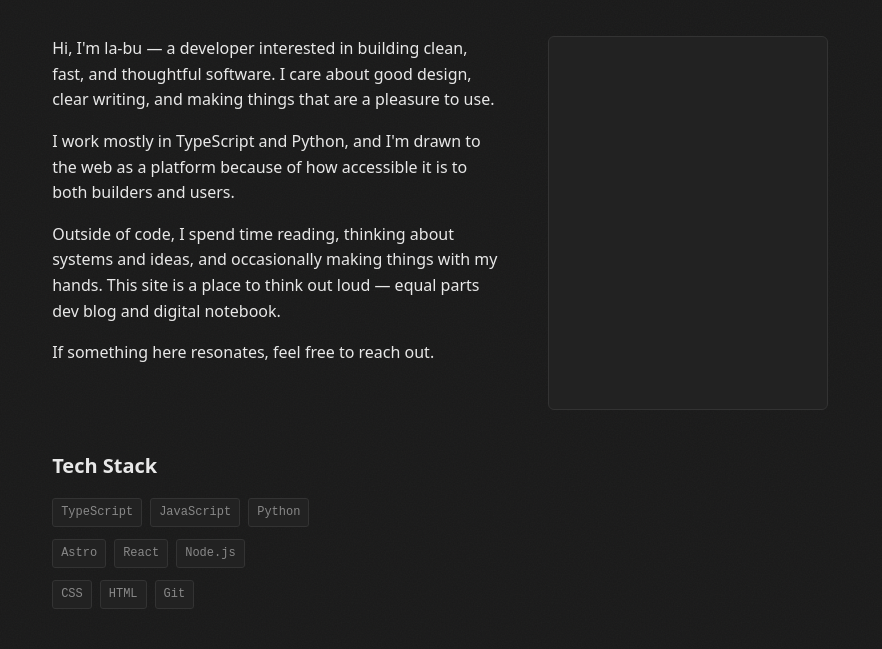
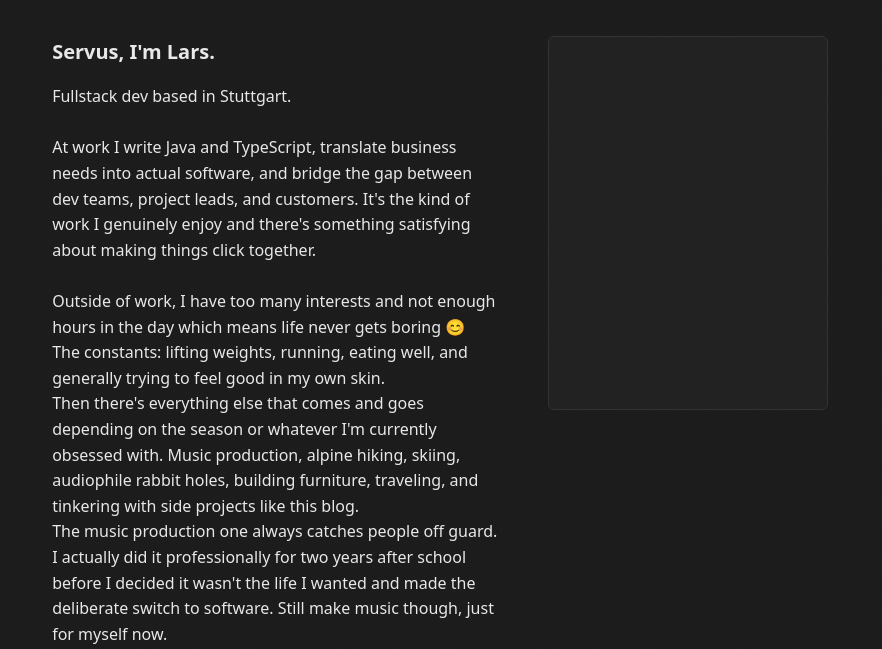
Before and after one commit to la-bu/la-bu.github.io, an Astro site: page /about in a window 1280 px wide. Shown: the part 151-800 px from the top of the page, without its empty margins (200-1082 px from the left). Built offline with nearby package versions, Linux system fonts and the light colour scheme; Astro itself is replaced by a stand-in of ours.

Commit message:
Add initial content

```diff
--- a/src/data/projects.ts
+++ b/src/data/projects.ts
@@ -8,20 +8,21 @@ export interface Project {
 
 export const projects: Project[] = [
   {
-    name: 'la-bu.github.io',
-    description: 'Personal blog and portfolio built with Astro 5, MDX, and plain CSS. Deployed to GitHub Pages.',
-    github: 'https://github.com/la-bu/la-bu.github.io',
-    tags: ['Astro', 'TypeScript', 'CSS', 'MDX'],
+    name: "la-bu.github.io",
+    description: "Personal blog and portfolio built with Astro 5, MDX, and plain CSS. Deployed to GitHub Pages.",
+    github: "https://github.com/la-bu/la-bu.github.io",
+    tags: ["Astro", "TypeScript", "CSS", "MDX"],
   },
   {
-    name: 'Placeholder Project',
-    description: 'A placeholder for a future project. Update this with your real work.',
-    tags: ['TypeScript', 'Node.js'],
+    name: "Coin Watcher",
+    description: "Project for my Programmer Apprenticeship finals. Displays Crypro prices in real time.",
+    github: "https://github.com/la-bu/coin-watcher",
+    tags: ["Java", "Typescript", "React", "gRPC"],
   },
 ];
 
 export const skills: string[][] = [
-  ['TypeScript', 'JavaScript', 'Python'],
-  ['Astro', 'React', 'Node.js'],
-  ['CSS', 'HTML', 'Git'],
+  ["Java", "TypeScript", "Kotlin"],
+  ["Angular", "React", "Spring Boot", "Nest.js"],
+  ["CSS", "HTML", "Git"],
 ];
--- a/src/pages/about.astro
+++ b/src/pages/about.astro
@@ -1,6 +1,6 @@
 ---
-import BaseLayout from '../layouts/BaseLayout.astro';
-import { skills } from '../data/projects';
+import BaseLayout from "../layouts/BaseLayout.astro";
+import { skills } from "../data/projects";
 ---
 
 <BaseLayout title="About — la-bu" description="A little bit about me.">
@@ -11,22 +11,25 @@ import { skills } from '../data/projects';
 
     <div class="hero">
       <div class="text">
+        <h2>Servus, I'm Lars.</h2>
         <p>
-          Hi, I'm la-bu — a developer interested in building clean, fast, and
-          thoughtful software. I care about good design, clear writing, and making
-          things that are a pleasure to use.
-        </p>
-        <p>
-          I work mostly in TypeScript and Python, and I'm drawn to the web as a
-          platform because of how accessible it is to both builders and users.
-        </p>
-        <p>
-          Outside of code, I spend time reading, thinking about systems and ideas,
-          and occasionally making things with my hands. This site is a place to
-          think out loud — equal parts dev blog and digital notebook.
-        </p>
-        <p>
-          If something here resonates, feel free to reach out.
+          Fullstack dev based in Stuttgart. <br /><br />
+
+          At work I write Java and TypeScript, translate business needs into actual software, and bridge the gap between dev teams,
+          project leads, and customers. It's the kind of work I genuinely enjoy and there's something satisfying about making things
+          click together.<br /><br />
+
+          Outside of work, I have too many interests and not enough hours in the day which means life never gets boring 😊 <br />
+          The constants: lifting weights, running, eating well, and generally trying to feel good in my own skin.<br />
+          Then there's everything else that comes and goes depending on the season or whatever I'm currently obsessed with. Music production,
+          alpine hiking, skiing, audiophile rabbit holes, building furniture, traveling, and tinkering with side projects like this blog.
+          <br />
+          The music production one always catches people off guard. I actually did it professionally for two years after school before I
+          decided it wasn't the life I wanted and made the deliberate switch to software. Still make music though, just for myself now.
+          <br />
+          This blog is a mix of whatever I feel like writing about. Tech posts when I learn something worth sharing, music nerd stuff when
+          I'm deep in a rabbit hole, travel logs, build diaries, random thoughts. No strict format, just things I want to put out into the
+          world.
         </p>
       </div>
 
@@ -38,13 +41,15 @@ import { skills } from '../data/projects';
     <section class="section">
       <h2>Tech Stack</h2>
       <div class="skills-groups">
-        {skills.map((group) => (
-          <ul class="tag-list">
-            {group.map((skill) => (
-              <li class="tag">{skill}</li>
-            ))}
-          </ul>
-        ))}
+        {
+          skills.map((group) => (
+            <ul class="tag-list">
+              {group.map((skill) => (
+                <li class="tag">{skill}</li>
+              ))}
+            </ul>
+          ))
+        }
       </div>
     </section>
   </div>
```
